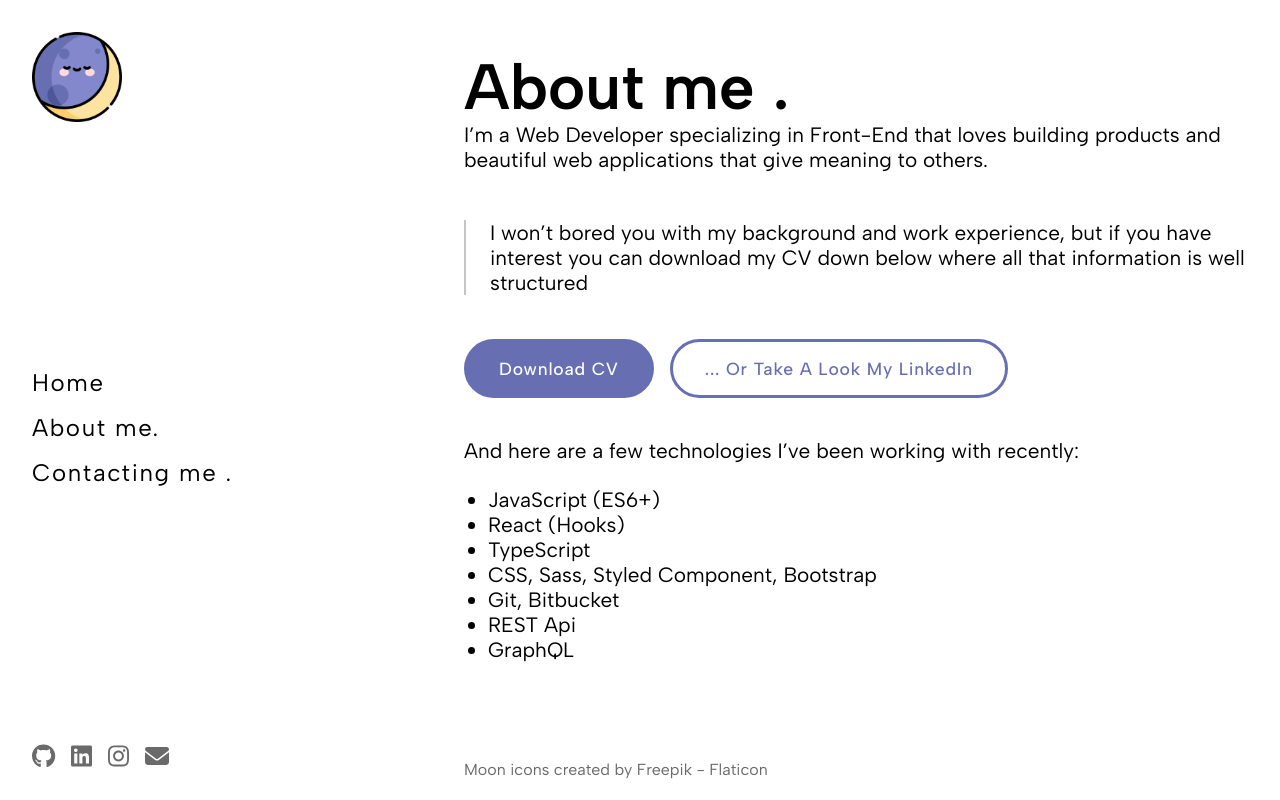
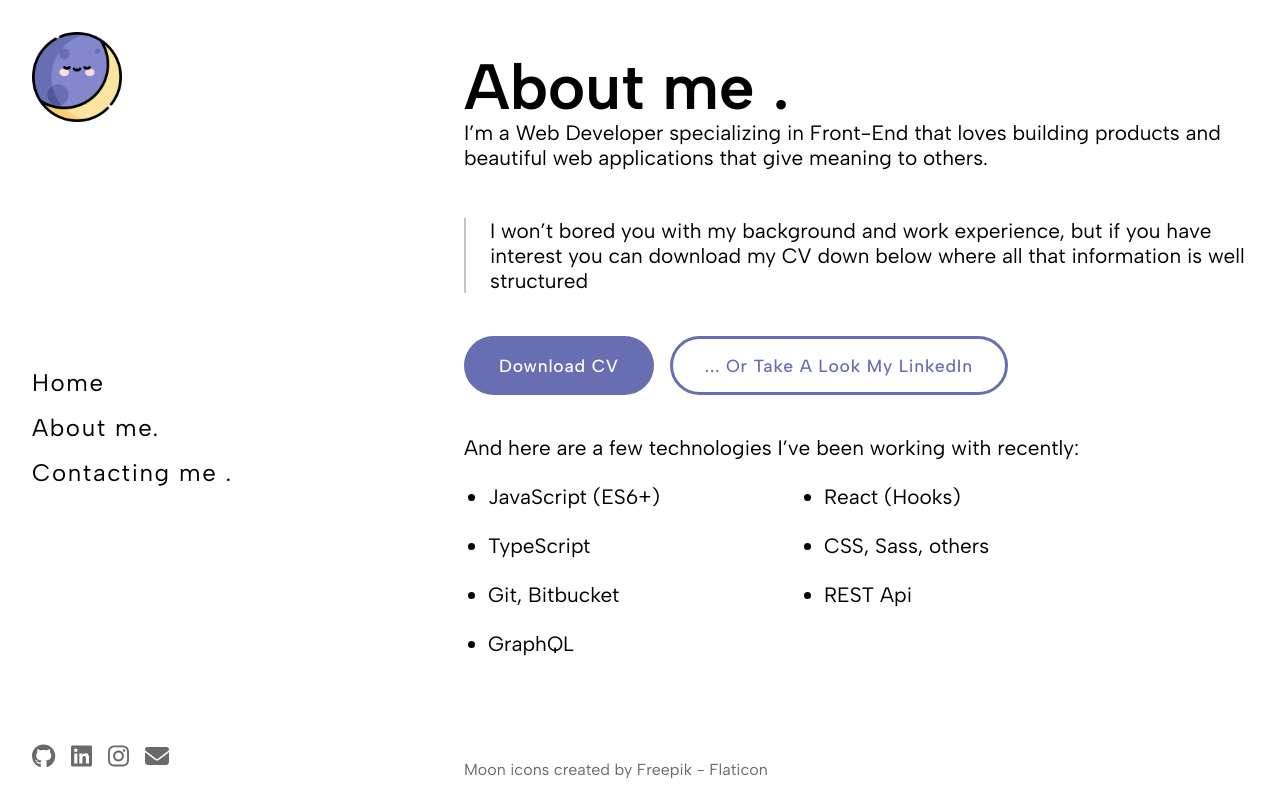
Before and after one commit to mpabarca/portfolio, a Next.js app: page /about in a window 1280 px wide. Built offline with nearby package versions, Linux system fonts and the light colour scheme.

Commit message:
Change style to list of skills in about section

```diff
--- a/src/data/skillsList.js
+++ b/src/data/skillsList.js
@@ -2,7 +2,7 @@ export const skillsList = [
     'JavaScript (ES6+)',
     'React (Hooks)',
     'TypeScript',
-    'CSS, Sass, Styled Component, Bootstrap',
+    'CSS, Sass, others',
     'Git, Bitbucket',
     'REST Api',
     'GraphQL'
--- a/src/styles/pages/about.scss
+++ b/src/styles/pages/about.scss
@@ -16,9 +16,15 @@
         padding-left: 1.5rem;
     }
     ul {
+        display: flex;
+        flex-direction: row;
+        flex-wrap: wrap;
+        gap: 1rem;
         margin-left: 1.5rem;
         li {
+            min-width: 20rem;
             font-size: $font-size-paragraph;
+            margin-bottom: .5rem;
         }
     }
 }
```
